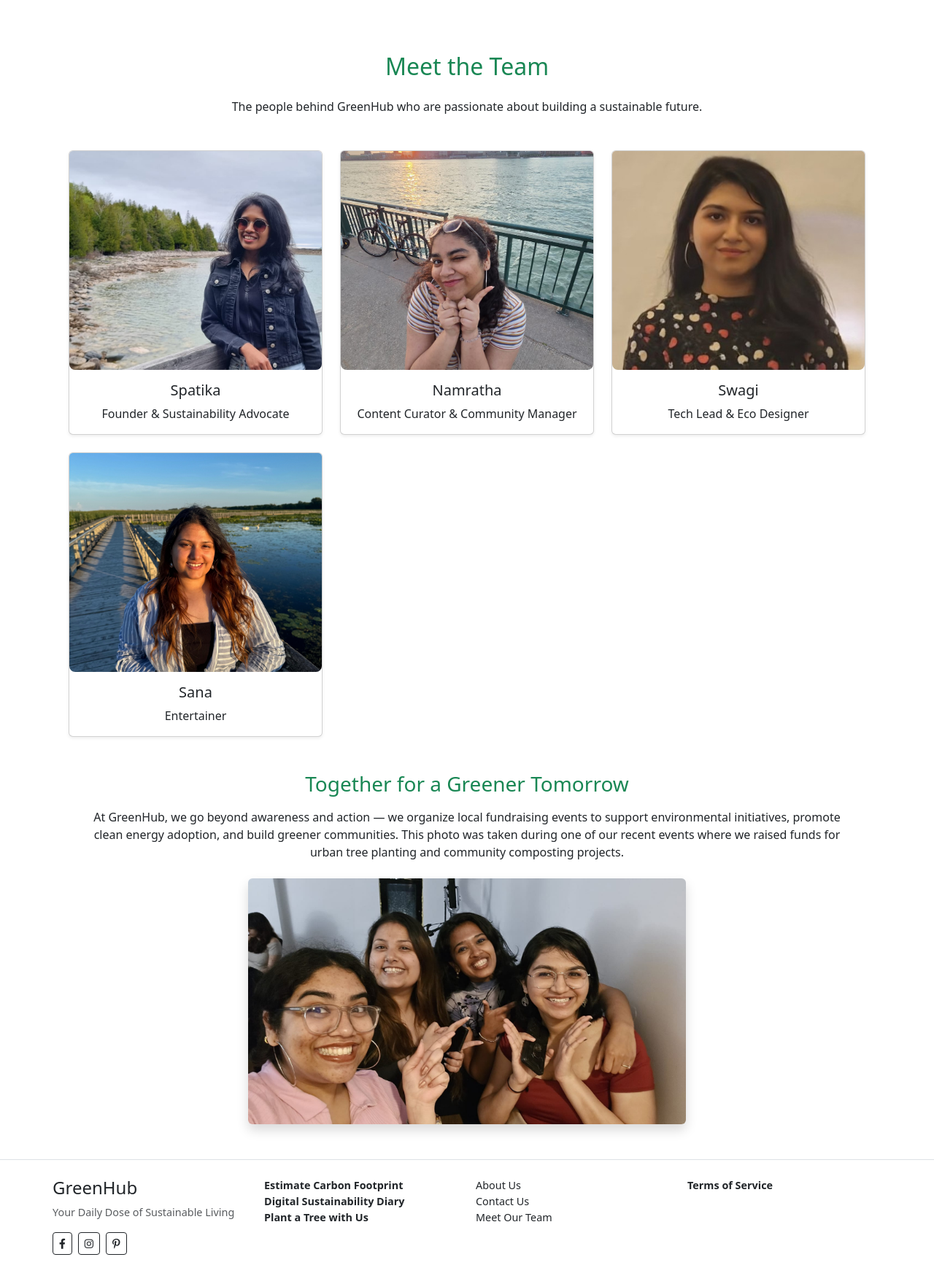
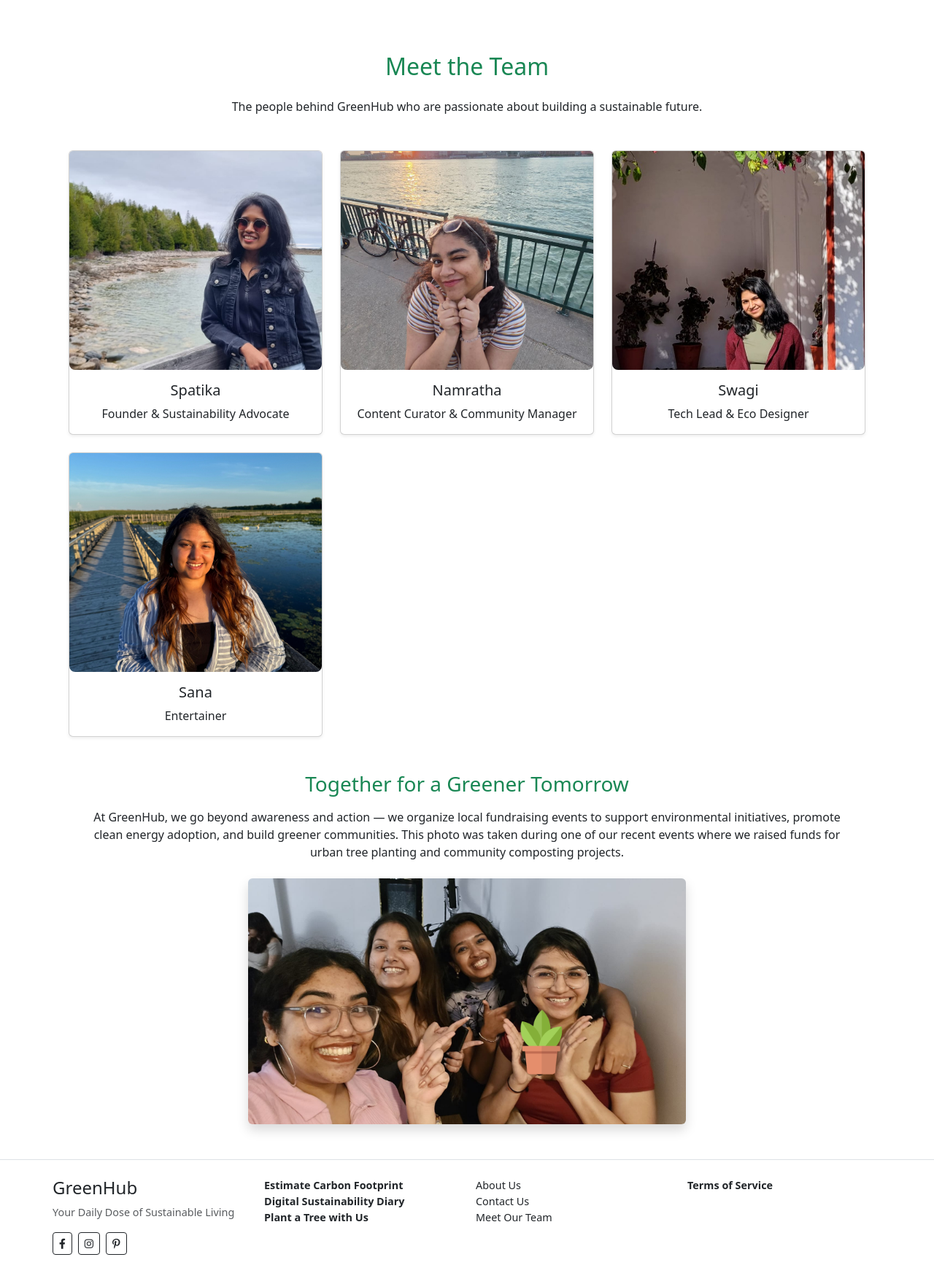
Before and after one commit to SWAGI-D/greenhub, a Django app: page /team/ in a window 1280 px wide. Shown: the part 58-1818 px from the top of the page at 73% size. Run offline with Django 5.2, Linux system fonts and the light colour scheme; parts of the project's set-up code (start-up, migrations or seed data) failed here and were passed over.

Commit message:
Update meet_the_team.html

```diff
--- a/core/templates/core/meet_the_team.html
+++ b/core/templates/core/meet_the_team.html
@@ -33,7 +33,7 @@
     <!-- Team Member 3 -->
     <div class="col">
       <div class="card h-100 shadow-sm">
-        <img src="{% static 'core/images/swagi.jpeg' %}" class="card-img-top" alt="Swagi">
+        <img src="{% static 'core/images/swagi.JPG' %}" class="card-img-top" alt="Swagi">
         <div class="card-body text-center">
           <h5 class="card-title">Swagi</h5>
           <p class="card-text">Tech Lead & Eco Designer</p>
@@ -65,7 +65,7 @@
   </p>
 
   <div class="text-center">
-    <img src="{% static 'core/images/group.jpeg' %}" class="img-fluid rounded shadow" alt="GreenHub Fundraiser Event Photo" style="max-width: 600px; width: 100%; height: auto;">
+    <img src="{% static 'core/images/group.png' %}" class="img-fluid rounded shadow" alt="GreenHub Fundraiser Event Photo" style="max-width: 600px; width: 100%; height: auto;">
   </div>
 </div>
 </div>
```
